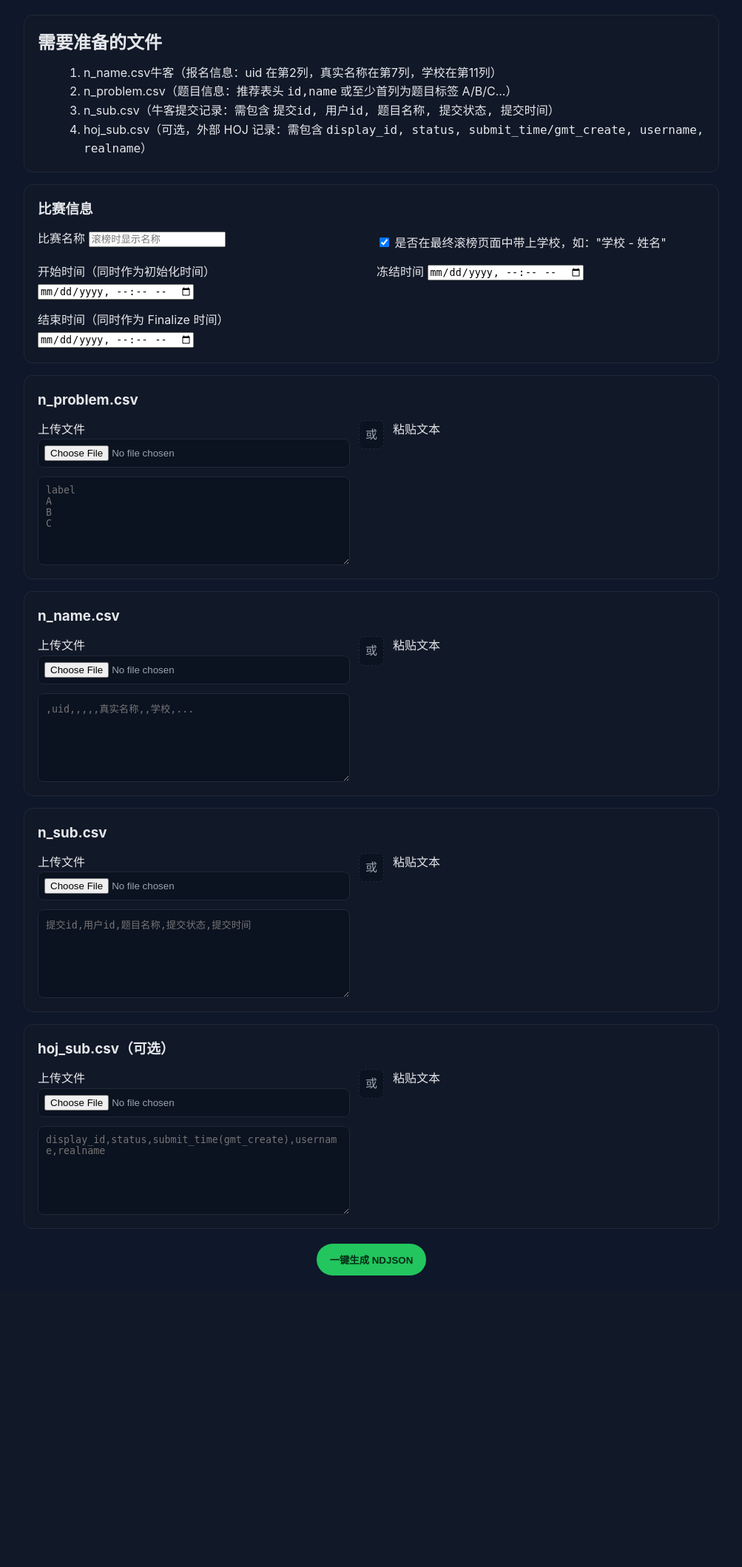
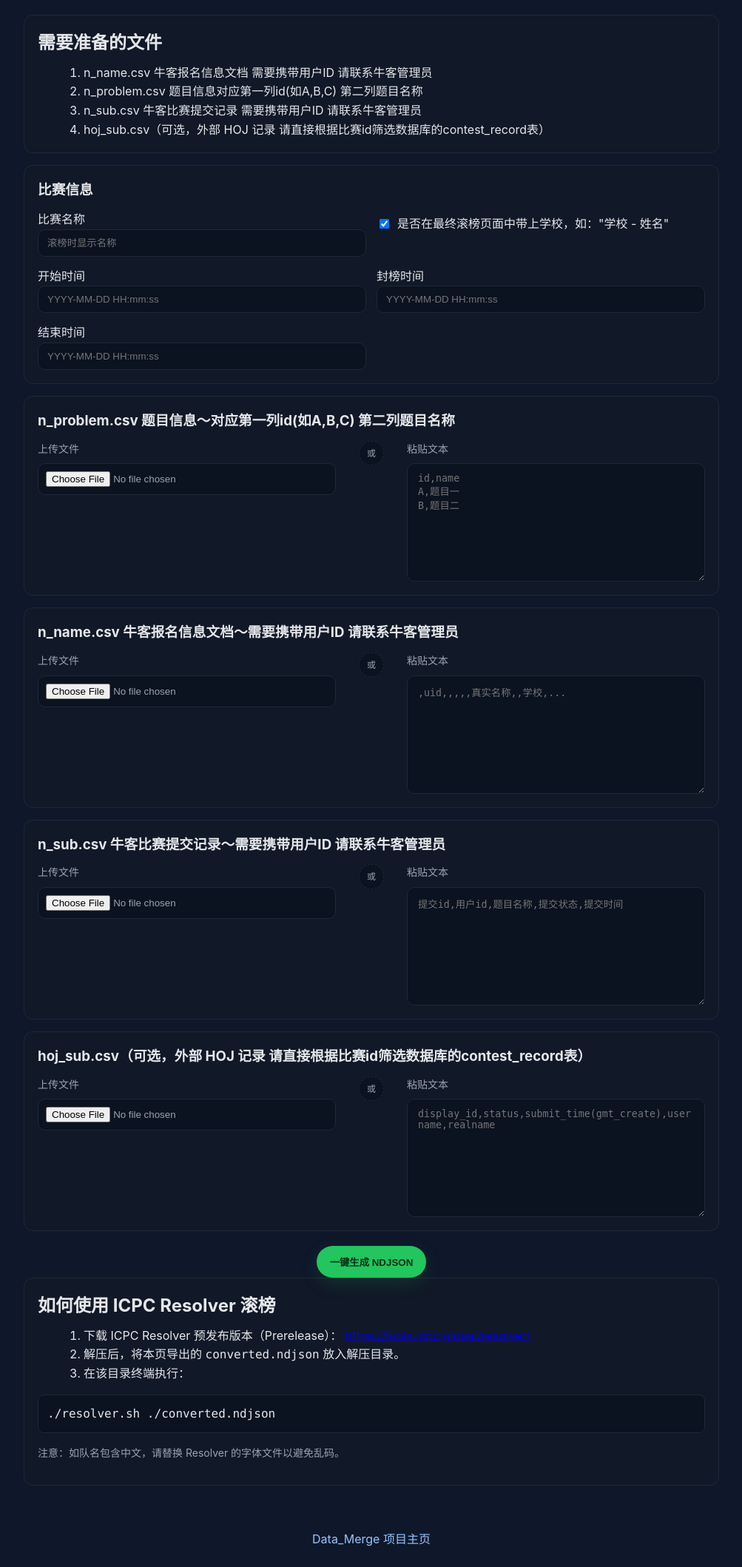
Before and after one commit to SXUas-acm-team/Data_Merge, a Flask app: page / in a window 1280 px wide. Shown: the part 120-2238 px from the top of the page at 74% size, without its empty margins (138-1141 px from the left). Before the commit the page ends 1844 px from the top, so only its background shows below. Run offline with Flask 3, Linux system fonts and the light colour scheme.

Commit message:
New feature: Webpage

```diff
--- a/web/static/main.js
+++ b/web/static/main.js
@@ -1,6 +1,21 @@
 // 简单增强：提交前做下必填检查，提示用户
 document.addEventListener('DOMContentLoaded', () => {
   const form = document.getElementById('convert-form');
+
+  // 初始化日期时间选择器（24小时制，带秒，格式与后端解析兼容）
+  if (window.flatpickr) {
+    const fpOpts = {
+      enableTime: true,
+      enableSeconds: true,
+      time_24hr: true,
+      dateFormat: 'Y-m-d H:i:S',
+      allowInput: true,
+    };
+    window.flatpickr('input[name="contest_start_both"]', fpOpts);
+    window.flatpickr('input[name="contest_frozen_time"]', fpOpts);
+    window.flatpickr('input[name="contest_end_both"]', fpOpts);
+  }
+
   form.addEventListener('submit', (e) => {
   // 必填校验：比赛名称 + 三个时间，n_name，n_problem，n_sub
     const name = form.querySelector('input[name="contest_name"]')?.value.trim();
--- a/web/static/style.css
+++ b/web/static/style.css
@@ -22,16 +22,31 @@ main { max-width: 980px; margin: 0 auto; padding: 20px; }
 .hint { color: var(--muted); font-size: 14px; margin-top: 8px; }
 
 .block h3 { margin: 0 0 12px; }
-.inputs { display: grid; grid-template-columns: 1fr auto 1fr; gap: 12px; align-items: start; }
-.inputs label { display: block; }
+.inputs { display: grid; grid-template-columns: 1fr 64px 1fr; gap: 16px; align-items: start; }
+.stack { display: flex; flex-direction: column; gap: 8px; }
+.label { font-size: 14px; color: var(--muted); }
+.divider { display: flex; align-items: center; justify-content: center; }
 .inputs.grid-2 { grid-template-columns: repeat(2, minmax(0, 1fr)); gap: 14px; }
 .switch { display: flex; align-items: center; gap: 8px; padding-top: 6px; }
-.or { color: var(--muted); padding: 6px 8px; border-radius: 8px; background: #0b1220; border: 1px dashed var(--border); }
-textarea { width: 100%; min-height: 120px; background: #0b1220; border: 1px solid var(--border); color: var(--text); border-radius: 8px; padding: 10px; resize: vertical; }
-input[type="file"] { display: block; padding: 8px; width: 100%; background: #0b1220; border: 1px solid var(--border); border-radius: 8px; color: var(--muted); }
+.or { color: var(--muted); padding: 6px 10px; border-radius: 999px; background: #0b1220; border: 1px dashed var(--border); font-size: 12px; }
+textarea { width: 100%; min-height: 160px; background: #0b1220; border: 1px solid var(--border); color: var(--text); border-radius: 10px; padding: 12px 14px; resize: vertical; box-shadow: inset 0 0 0 1px transparent; transition: border .15s, box-shadow .15s; }
+textarea:focus { outline: none; border-color: #334155; box-shadow: 0 0 0 3px rgba(34,197,94,.15); }
+input[type="file"] { display: block; padding: 10px; width: 100%; background: #0b1220; border: 1px solid var(--border); border-radius: 10px; color: var(--muted); }
+input[type="text"], input[type="datetime-local"] { width: 100%; background: #0b1220; color: var(--text); border: 1px solid var(--border); border-radius: 10px; padding: 10px 12px; }
+input[type="text"]:focus, input[type="datetime-local"]:focus { outline: none; border-color: #334155; box-shadow: 0 0 0 3px rgba(34,197,94,.15); }
 
 .actions { text-align: center; margin-top: 20px; }
-button { background: var(--primary); color: #052e16; border: none; border-radius: 999px; padding: 12px 18px; font-weight: 600; cursor: pointer; }
+button { background: var(--primary); color: #052e16; border: none; border-radius: 999px; padding: 12px 18px; font-weight: 600; cursor: pointer; box-shadow: 0 8px 24px rgba(34,197,94,.15); }
 button:hover { filter: brightness(1.1); }
 
 footer { text-align: center; color: var(--muted); padding: 24px; }
+footer a { color: #93c5fd; text-decoration: none; }
+footer a:hover { color: #bfdbfe; text-decoration: underline; }
+
+pre { background: #0b1220; border: 1px solid var(--border); border-radius: 8px; padding: 12px; overflow: auto; }
+code { font-family: ui-monospace, SFMono-Regular, Menlo, Monaco, Consolas, "Liberation Mono", "Courier New", monospace; }
+
+@media (max-width: 780px) {
+  .inputs { grid-template-columns: 1fr; }
+  .divider { display: none; }
+}
--- a/web/templates/index.html
+++ b/web/templates/index.html
@@ -5,6 +5,7 @@
     <meta name="viewport" content="width=device-width, initial-scale=1" />
     <title>ICPC Resolver滚榜文件在线生成</title>
     <link rel="stylesheet" href="/static/style.css" />
+    <link rel="stylesheet" href="https://cdn.jsdelivr.net/npm/flatpickr/dist/flatpickr.min.css" />
   </head>
   <body>
     <header>
@@ -16,10 +17,10 @@
       <section class="steps">
         <h2>需要准备的文件</h2>
         <ol>
-          <li>n_name.csv牛客（报名信息：uid 在第2列，真实名称在第7列，学校在第11列）</li>
-          <li>n_problem.csv（题目信息：推荐表头 <code>id,name</code> 或至少首列为题目标签 A/B/C...）</li>
-          <li>n_sub.csv（牛客提交记录：需包含 <code>提交id, 用户id, 题目名称, 提交状态, 提交时间</code>）</li>
-          <li>hoj_sub.csv（可选，外部 HOJ 记录：需包含 <code>display_id, status, submit_time/gmt_create, username, realname</code>）</li>
+          <li>n_name.csv 牛客报名信息文档 需要携带用户ID 请联系牛客管理员</li>
+          <li>n_problem.csv 题目信息对应第一列id(如A,B,C) 第二列题目名称</li>
+          <li>n_sub.csv 牛客比赛提交记录 需要携带用户ID 请联系牛客管理员</li>
+          <li>hoj_sub.csv（可选，外部 HOJ 记录 请直接根据比赛id筛选数据库的contest_record表）</li>
         </ol>
       </section>
 
@@ -36,66 +37,103 @@
               <span>是否在最终滚榜页面中带上学校，如："学校 - 姓名"</span>
             </label>
             <label>
-              开始时间（同时作为初始化时间）
-              <input type="datetime-local" name="contest_start_both" required />
+              开始时间
+              <input type="text" class="dt-input" name="contest_start_both" placeholder="YYYY-MM-DD HH:mm:ss" required />
             </label>
             <label>
-              冻结时间
-              <input type="datetime-local" name="contest_frozen_time" required />
+              封榜时间
+              <input type="text" class="dt-input" name="contest_frozen_time" placeholder="YYYY-MM-DD HH:mm:ss" required />
             </label>
             <label>
-              结束时间（同时作为 Finalize 时间）
-              <input type="datetime-local" name="contest_end_both" required />
+              结束时间
+              <input type="text" class="dt-input" name="contest_end_both" placeholder="YYYY-MM-DD HH:mm:ss" required />
             </label>
           </div>
         </section>
 
         <section class="block">
-          <h3>n_problem.csv</h3>
+          <h3>n_problem.csv 题目信息～对应第一列id(如A,B,C) 第二列题目名称</h3>
           <div class="inputs">
-            <label>上传文件<input type="file" name="n_problem" accept=".csv" /></label>
-            <span class="or">或</span>
-            <label>粘贴文本</label>
-            <textarea name="n_problem_text" placeholder="label&#10;A&#10;B&#10;C"></textarea>
+            <div class="stack">
+              <label class="label">上传文件</label>
+              <input type="file" name="n_problem" accept=".csv" />
+            </div>
+            <div class="divider"><span class="or">或</span></div>
+            <div class="stack">
+              <label class="label">粘贴文本</label>
+              <textarea name="n_problem_text" placeholder="id,name &#10;A,题目一&#10;B,题目二&#10; "></textarea>
+            </div>
           </div>
         </section>
 
         <section class="block">
-          <h3>n_name.csv</h3>
+          <h3>n_name.csv 牛客报名信息文档～需要携带用户ID 请联系牛客管理员</h3>
           <div class="inputs">
-            <label>上传文件<input type="file" name="n_name" accept=".csv" /></label>
-            <span class="or">或</span>
-            <label>粘贴文本</label>
-            <textarea name="n_name_text" placeholder=",uid,,,,,真实名称,,学校,..."></textarea>
+            <div class="stack">
+              <label class="label">上传文件</label>
+              <input type="file" name="n_name" accept=".csv" />
+            </div>
+            <div class="divider"><span class="or">或</span></div>
+            <div class="stack">
+              <label class="label">粘贴文本</label>
+              <textarea name="n_name_text" placeholder=",uid,,,,,真实名称,,学校,..."></textarea>
+            </div>
           </div>
         </section>
 
         <section class="block">
-          <h3>n_sub.csv</h3>
+          <h3>n_sub.csv 牛客比赛提交记录～需要携带用户ID 请联系牛客管理员</h3>
           <div class="inputs">
-            <label>上传文件<input type="file" name="n_sub" accept=".csv" /></label>
-            <span class="or">或</span>
-            <label>粘贴文本</label>
-            <textarea name="n_sub_text" placeholder="提交id,用户id,题目名称,提交状态,提交时间"></textarea>
+            <div class="stack">
+              <label class="label">上传文件</label>
+              <input type="file" name="n_sub" accept=".csv" />
+            </div>
+            <div class="divider"><span class="or">或</span></div>
+            <div class="stack">
+              <label class="label">粘贴文本</label>
+              <textarea name="n_sub_text" placeholder="提交id,用户id,题目名称,提交状态,提交时间"></textarea>
+            </div>
           </div>
         </section>
 
         <section class="block">
-          <h3>hoj_sub.csv（可选）</h3>
+          <h3>hoj_sub.csv（可选，外部 HOJ 记录 请直接根据比赛id筛选数据库的contest_record表）</h3>
           <div class="inputs">
-            <label>上传文件<input type="file" name="hoj_sub" accept=".csv" /></label>
-            <span class="or">或</span>
-            <label>粘贴文本</label>
-            <textarea name="hoj_sub_text" placeholder="display_id,status,submit_time(gmt_create),username,realname"></textarea>
+            <div class="stack">
+              <label class="label">上传文件</label>
+              <input type="file" name="hoj_sub" accept=".csv" />
+            </div>
+            <div class="divider"><span class="or">或</span></div>
+            <div class="stack">
+              <label class="label">粘贴文本</label>
+              <textarea name="hoj_sub_text" placeholder="display_id,status,submit_time(gmt_create),username,realname"></textarea>
+            </div>
           </div>
         </section>
 
         <div class="actions">
           <button type="submit">一键生成 NDJSON</button>
         </div>
+
+        <section class="steps">
+          <h2>如何使用 ICPC Resolver 滚榜</h2>
+          <ol>
+            <li>下载 ICPC Resolver 预发布版本（Prerelease）：
+              <a href="https://tools.icpc.global/resolver/" target="_blank" rel="noopener">https://tools.icpc.global/resolver/</a>
+            </li>
+            <li>解压后，将本页导出的 <code>converted.ndjson</code> 放入解压目录。</li>
+            <li>在该目录终端执行：</li>
+          </ol>
+          <pre><code>./resolver.sh ./converted.ndjson</code></pre>
+          <p class="hint">注意：如队名包含中文，请替换 Resolver 的字体文件以避免乱码。</p>
+        </section>
       </form>
     </main>
+    <footer>
+      <a href="https://github.com/SXUas-acm-team/Data_Merge" target="_blank" rel="noopener">Data_Merge 项目主页</a>
+    </footer>
 
+    <script src="https://cdn.jsdelivr.net/npm/flatpickr"></script>
     <script src="/static/main.js"></script>
   </body>
   </html>
```
Also changed, not shown: README.md, 1 other file.
